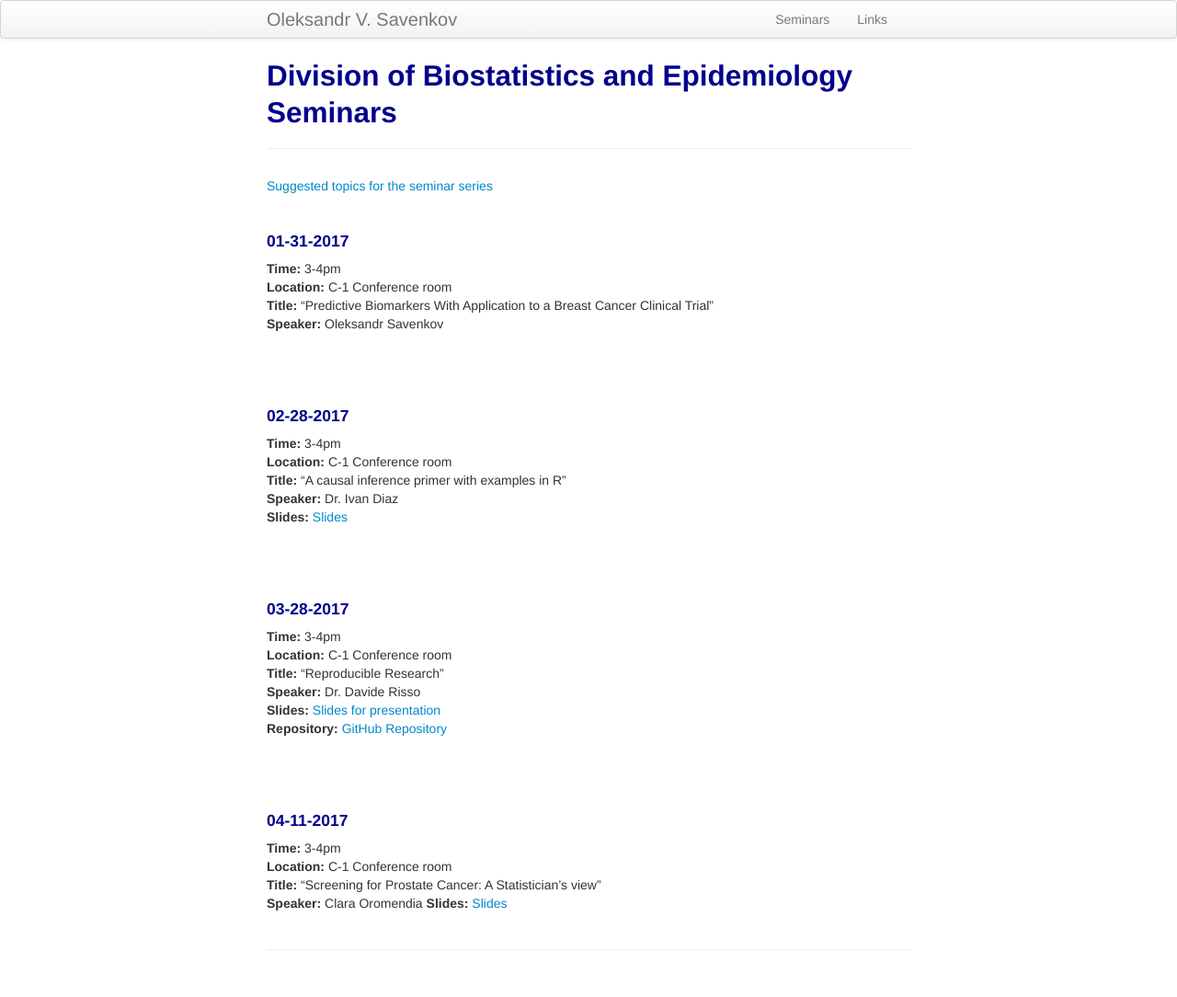
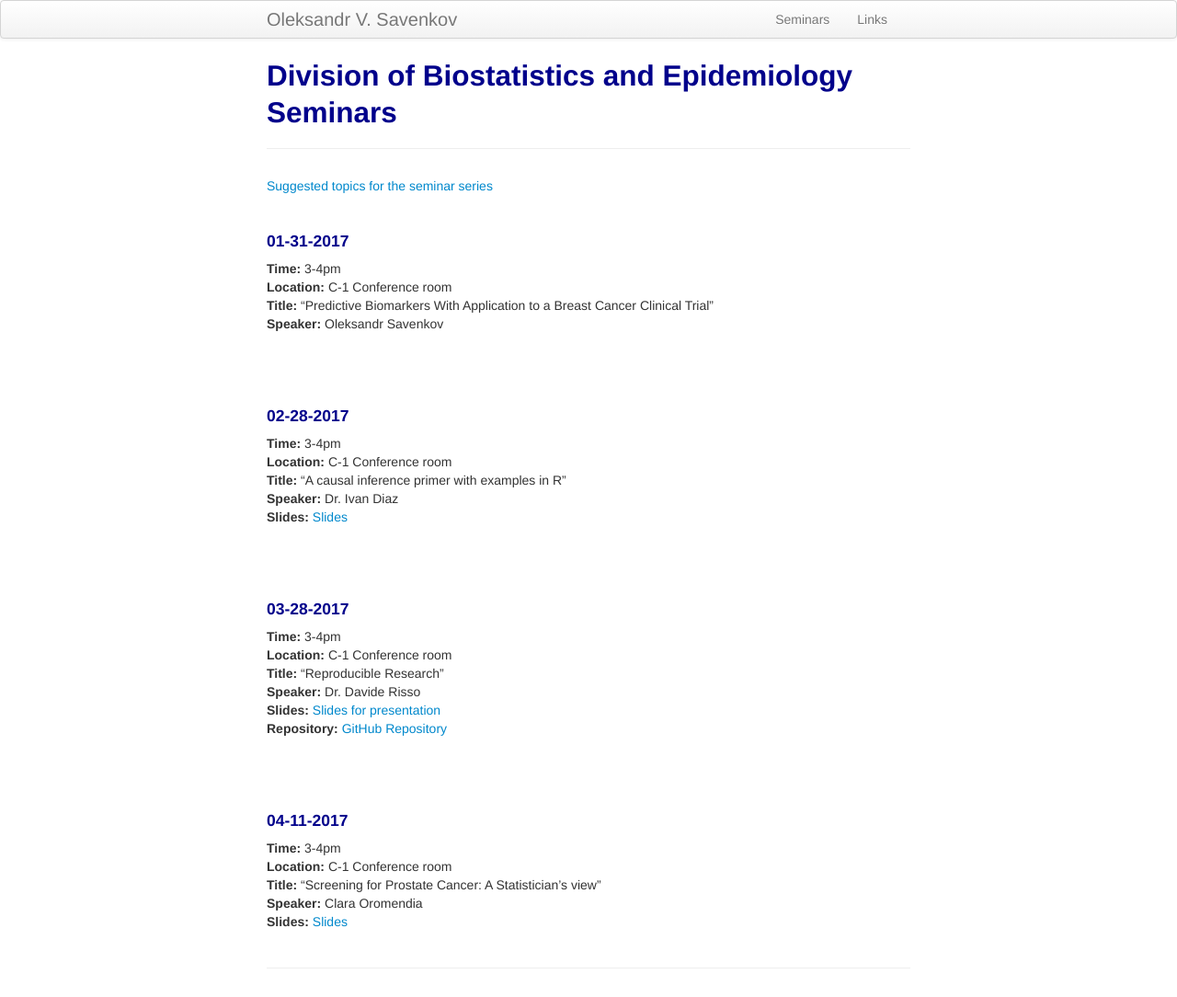
Before and after one commit to ovsavenkov/ovsavenkov.github.io, a Jekyll site: the page built from seminars.md, in a window 1280 px wide. Shown: the whole page at 92% size. Built offline with Jekyll 4.4.1, drawn with Linux system fonts in a browser that asks for light colours.

Commit message:
fix typo

```diff
--- a/seminars.md
+++ b/seminars.md
@@ -45,5 +45,5 @@ description: Division of Biostatistics and Epidemiology Seminars
 **Time:** 3-4pm \\
 **Location:** C-1 Conference room \\
 **Title:** "Screening for Prostate Cancer: A Statistician’s view"\\
-**Speaker:** Clara Oromendia
+**Speaker:** Clara Oromendia\\
 **Slides:** [Slides](../slides/Presentation.pdf)
```
